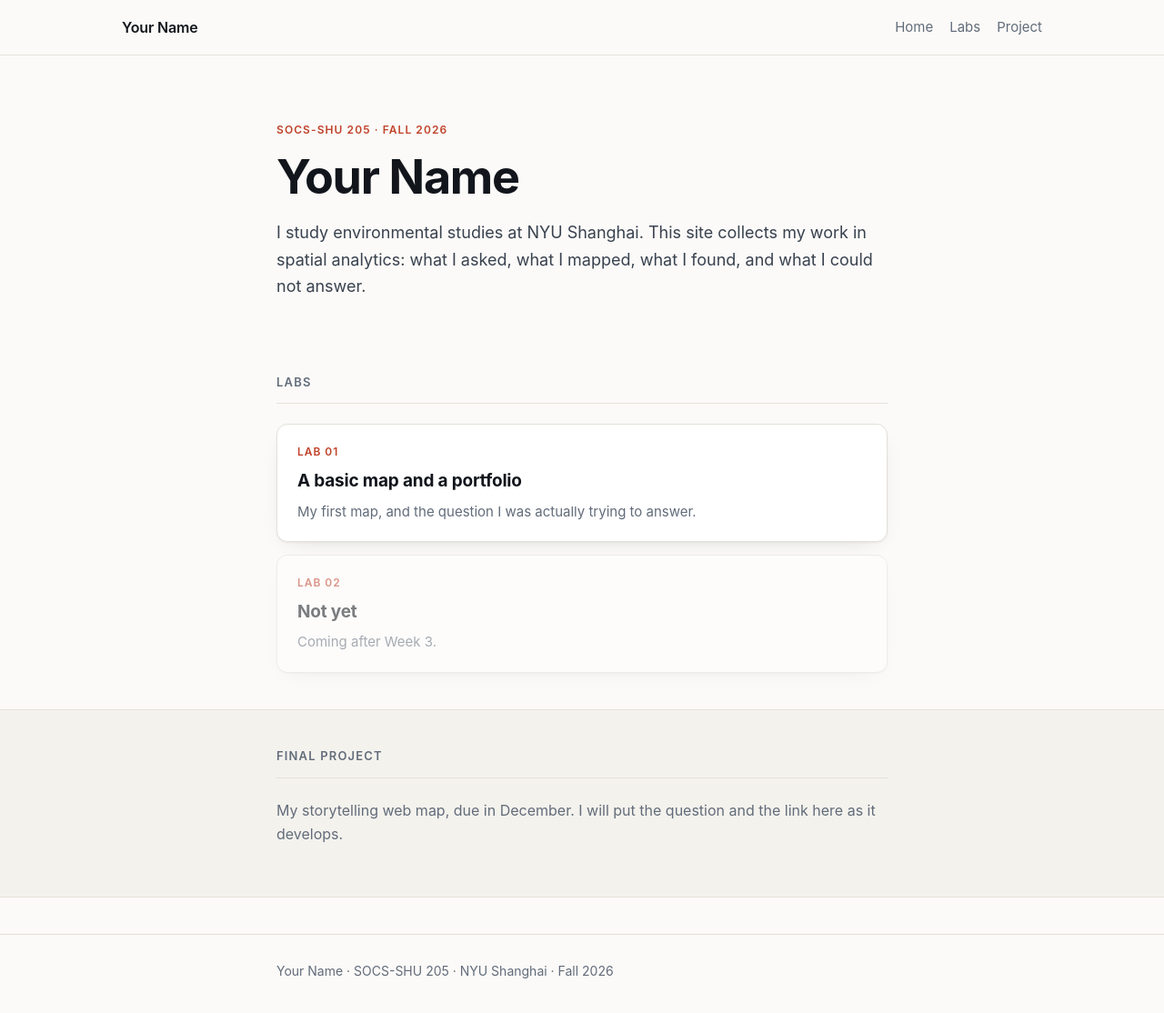
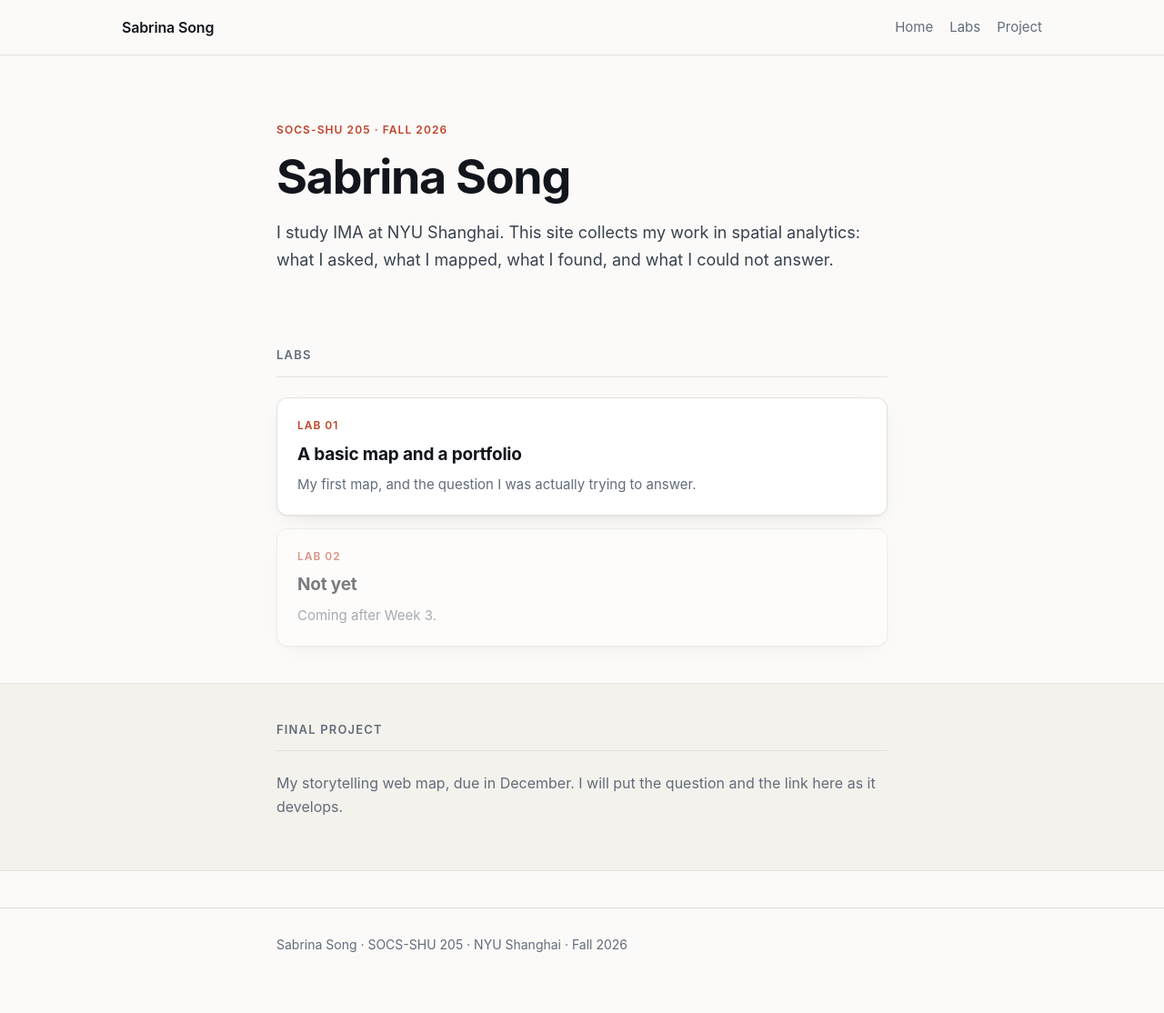
Before and after one commit to HEALOON/spatial-portfolio, a plain HTML site: page index.html in a window 1280 px wide. Shown: the whole page at 91% size. After the commit the page ends 1090 px from the top, so only its background shows below. Drawn offline with Linux system fonts and the light colour scheme.

Commit message:
added my name

```diff
--- a/index.html
+++ b/index.html
@@ -8,7 +8,7 @@
      EDIT THIS: the text between <title> and </title> shows up in
      the browser tab and in Google results.
      ============================================================ -->
-<title>Your Name · Spatial Analytics Portfolio</title>
+<title>Sabrina Song · Spatial Analytics Portfolio</title>
 
 <meta name="description" content="Coursework and projects in spatial analytics, SOCS-SHU 205 at NYU Shanghai.">
 <link rel="stylesheet" href="style.css">
@@ -20,7 +20,7 @@
 <header class="site-head">
   <div class="wrap">
     <!-- EDIT THIS: your name, as you want it read. -->
-    <a class="brand" href="index.html">Your Name</a>
+    <a class="brand" href="index.html">Sabrina Song</a>
     <nav>
       <a href="index.html">Home</a>
       <a href="#labs">Labs</a>
@@ -39,11 +39,12 @@
   <section class="hero">
     <div class="wrap wrap-narrow">
       <p class="kicker">SOCS-SHU 205 · Fall 2026</p>
-      <h1>Your Name</h1>
+      <h1>Sabrina Song</h1>
       <p class="lede">
-        I study environmental studies at NYU Shanghai. This site collects my
+        I study IMA at NYU Shanghai. This site collects my
         work in spatial analytics: what I asked, what I mapped, what I found,
         and what I could not answer.
+
       </p>
     </div>
   </section>
@@ -99,7 +100,7 @@
 <footer class="site-foot">
   <div class="wrap wrap-narrow">
     <!-- EDIT THIS: your name and the year. -->
-    <p>Your Name · SOCS-SHU 205 · NYU Shanghai · Fall 2026</p>
+    <p>Sabrina Song · SOCS-SHU 205 · NYU Shanghai · Fall 2026</p>
   </div>
 </footer>
 
```
